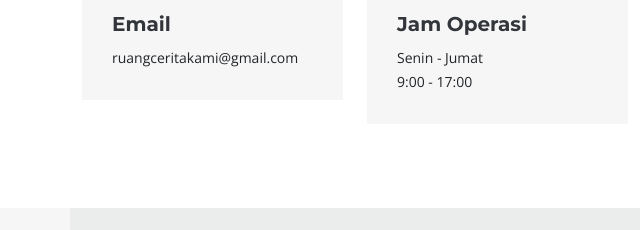
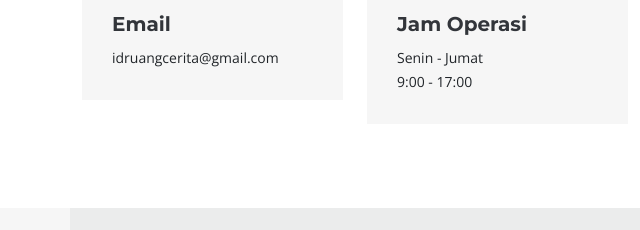
Before and after one commit to ruangcerita-id/ruangcerita-id, a plain HTML site: page index.html in a window 1280 px wide. Shown: the part 3085-3315 px from the top of the page, 0-640 px from the left. Drawn offline with nearby package versions, Linux system fonts and the light colour scheme.

Commit message:
Update index.html

```diff
--- a/index.html
+++ b/index.html
@@ -376,7 +376,7 @@
                   <div class="info-item" data-aos="fade" data-aos-delay="400">
                     <i class="bi bi-envelope"></i>
                     <h3>Email</h3>
-                    <p>ruangceritakami@gmail.com</p>
+                    <p>idruangcerita@gmail.com</p>
                   </div>
                 </div>
                 <!-- End Info Item -->
```
